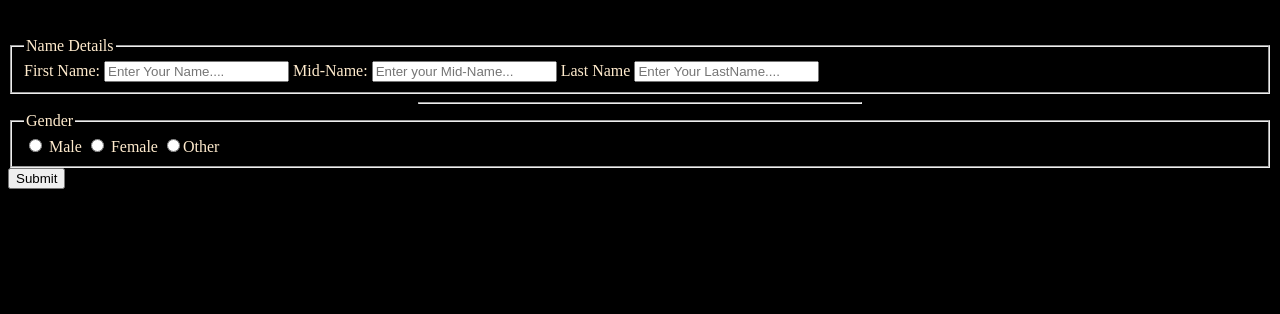
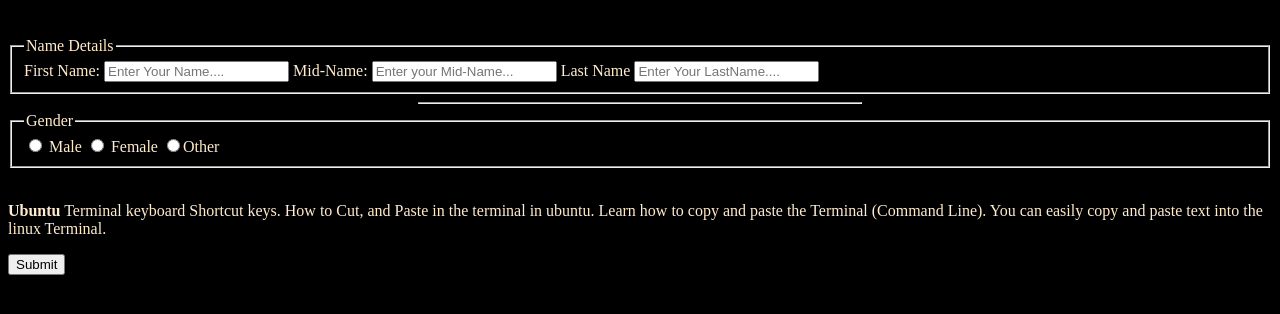
Before and after one commit to SuhibAlabed/Sign-In-Page, a plain HTML site: page index.html in a window 1280 px wide. Shown: the part 86-400 px from the top of the page. Drawn offline with Linux system fonts and the light colour scheme.

Commit message:
Add text about terminal.

```diff
--- a/index.html
+++ b/index.html
@@ -6,6 +6,10 @@
        body{
            background-color: black;
            color: blanchedalmond;
+       }
+       .TitlePostion
+       {
+           text-align: center;
        }
     </style>
 </head>
@@ -26,7 +30,13 @@
         <label><input type="radio" id ="name"  /> Male</label>
         <label><input type="radio" id="surname" /> Female</label>
         <label><input type="radio" id ="name" />Other</label>
-    </fieldset>
+    </fieldset><br>
+    <p>
+        <b>Ubuntu</b> Terminal keyboard Shortcut keys. How to Cut, and Paste
+        in the terminal in ubuntu. Learn how to copy and paste the Terminal
+        (Command Line).
+        You can easily copy and paste text into the linux Terminal.
+    </p>
     <input type="submit"/>
 </form>
 </body>
```
